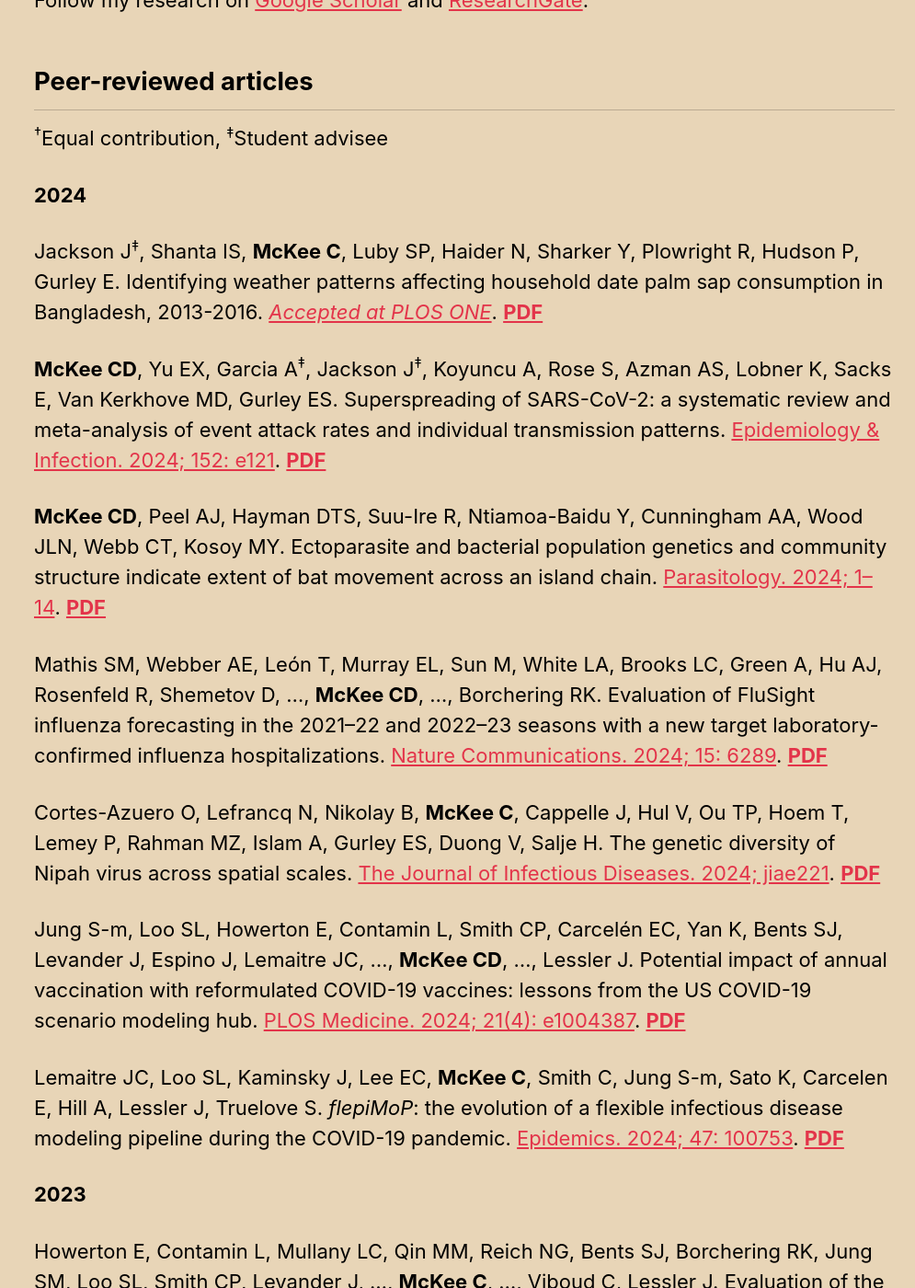
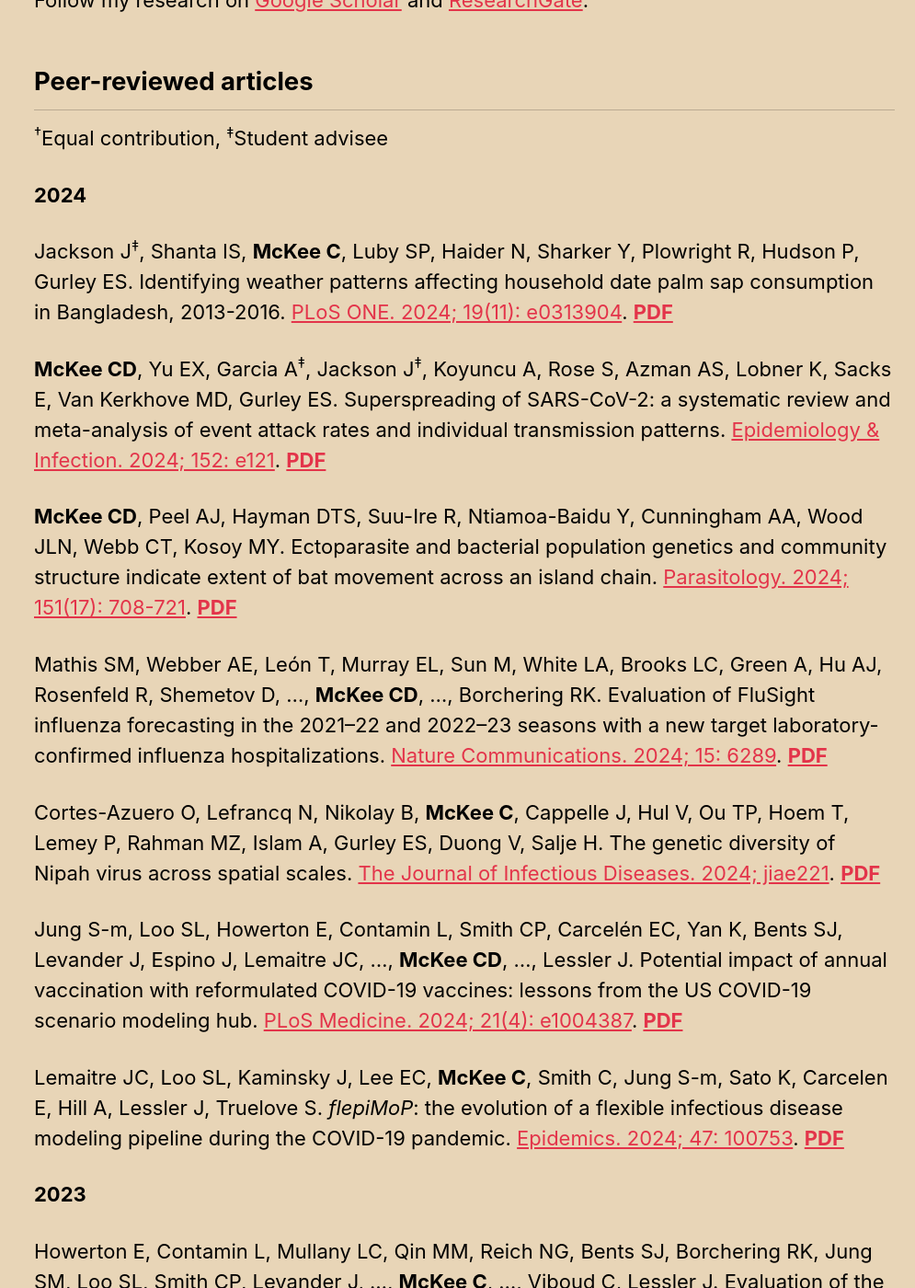
Before and after one commit to clifmckee/clifmckee.github.io, a Jekyll site: the page built from _pages/publications.md, in a window 1280 px wide and 1400 px high, scrolled down 348 px. Shown: the whole window at 92% size, without its empty margins (285-1280 px from the left). Built offline with Jekyll 4.4.1, drawn with Linux system fonts in a browser that asks for light colours; cached includes are drawn as plain includes; some of the changed text lies outside the part shown.

Commit message:
Update CV and pubs 2024-11-21

```diff
--- a/_pages/publications.md
+++ b/_pages/publications.md
@@ -16,17 +16,17 @@
 
 **2024**
 
-Jackson J<sup>‡</sup>, Shanta IS, **McKee C**, Luby SP, Haider N, Sharker Y, Plowright R, Hudson P, Gurley E. Identifying weather patterns affecting household date palm sap consumption in Bangladesh, 2013-2016. [*Accepted at PLOS ONE*](https://doi.org/10.1101/2024.05.06.24306951). [**PDF**](http://clifmckee.github.io/files/2024_Jackson_medRxiv.pdf)
+Jackson J<sup>‡</sup>, Shanta IS, **McKee C**, Luby SP, Haider N, Sharker Y, Plowright R, Hudson P, Gurley ES. Identifying weather patterns affecting household date palm sap consumption in Bangladesh, 2013-2016. [PLoS ONE. 2024; 19(11): e0313904](https://doi.org/10.1371/journal.pone.0313904). [**PDF**](http://clifmckee.github.io/files/2024_Jackson_PLoS_ONE.pdf)
 
 **McKee CD**, Yu EX, Garcia A<sup>‡</sup>, Jackson J<sup>‡</sup>, Koyuncu A, Rose S, Azman AS, Lobner K, Sacks E, Van Kerkhove MD, Gurley ES. Superspreading of SARS-CoV-2: a systematic review and meta-analysis of event attack rates and individual transmission patterns. [Epidemiology & Infection. 2024; 152: e121](https://doi.org/10.1017/S0950268824000955). [**PDF**](http://clifmckee.github.io/files/2024_McKee_Epidemiol_Infect.pdf)
 
-**McKee CD**, Peel AJ, Hayman DTS, Suu-Ire R, Ntiamoa-Baidu Y, Cunningham AA, Wood JLN, Webb CT, Kosoy MY. Ectoparasite and bacterial population genetics and community structure indicate extent of bat movement across an island chain. [Parasitology. 2024; 1–14](https://doi.org/10.1017/S0031182024000660). [**PDF**](http://clifmckee.github.io/files/2024_McKee_Parasitology.pdf)
+**McKee CD**, Peel AJ, Hayman DTS, Suu-Ire R, Ntiamoa-Baidu Y, Cunningham AA, Wood JLN, Webb CT, Kosoy MY. Ectoparasite and bacterial population genetics and community structure indicate extent of bat movement across an island chain. [Parasitology. 2024; 151(17): 708-721](https://doi.org/10.1017/S0031182024000660). [**PDF**](http://clifmckee.github.io/files/2024_McKee_Parasitology.pdf)
 
 Mathis SM, Webber AE, León T, Murray EL, Sun M, White LA, Brooks LC, Green A, Hu AJ, Rosenfeld R, Shemetov D, ..., **McKee CD**, ..., Borchering RK. Evaluation of FluSight influenza forecasting in the 2021–22 and 2022–23 seasons with a new target laboratory-confirmed influenza hospitalizations. [Nature Communications. 2024; 15: 6289](https://doi.org/10.1038/s41467-024-50601-9). [**PDF**](http://clifmckee.github.io/files/2024_Mathis_Nat_Commun.pdf)
 
 Cortes-Azuero O, Lefrancq N, Nikolay B, **McKee C**, Cappelle J, Hul V, Ou TP, Hoem T, Lemey P, Rahman MZ, Islam A, Gurley ES, Duong V, Salje H. The genetic diversity of Nipah virus across spatial scales. [The Journal of Infectious Diseases. 2024; jiae221](https://doi.org/10.1093/infdis/jiae221). [**PDF**](http://clifmckee.github.io/files/2024_Cortes-Azuero_JID.pdf)
 
-Jung S-m, Loo SL, Howerton E, Contamin L, Smith CP, Carcelén EC, Yan K, Bents SJ, Levander J, Espino J, Lemaitre JC, ..., **McKee CD**, ..., Lessler J. Potential impact of annual vaccination with reformulated COVID-19 vaccines: lessons from the US COVID-19 scenario modeling hub. [PLOS Medicine. 2024; 21(4): e1004387](https://doi.org/10.1371/journal.pmed.1004387). [**PDF**](http://clifmckee.github.io/files/2024_Jung_PLoS_Med.pdf)
+Jung S-m, Loo SL, Howerton E, Contamin L, Smith CP, Carcelén EC, Yan K, Bents SJ, Levander J, Espino J, Lemaitre JC, ..., **McKee CD**, ..., Lessler J. Potential impact of annual vaccination with reformulated COVID-19 vaccines: lessons from the US COVID-19 scenario modeling hub. [PLoS Medicine. 2024; 21(4): e1004387](https://doi.org/10.1371/journal.pmed.1004387). [**PDF**](http://clifmckee.github.io/files/2024_Jung_PLoS_Med.pdf)
 
 Lemaitre JC, Loo SL, Kaminsky J, Lee EC, **McKee C**, Smith C, Jung S-m, Sato K, Carcelen E, Hill A, Lessler J, Truelove S. *flepiMoP*: the evolution of a flexible infectious disease modeling pipeline during the COVID-19 pandemic. [Epidemics. 2024; 47: 100753](https://doi.org/10.1016/j.epidem.2024.100753). [**PDF**](http://clifmckee.github.io/files/2024_Lemaitre_Epidemics.pdf)
 
@@ -48,7 +48,7 @@
 
 **McKee CD**<sup>†</sup>, Islam A<sup>†</sup>, Rahman MZ, Khan SU, Rahman M, Satter SM, Islam A, Yinda CK, Epstein JH, Daszak P, Munster VJ, Hudson PJ, Plowright RK, Luby SP, Gurley ES. Nipah virus detection at bat roosts after spillover events, Bangladesh, 2012–2019. [Emerging Infectious Diseases. 2022; 28(7): 1384--1392](https://doi.org/10.3201/eid2807.212614). [**PDF**](http://clifmckee.github.io/files/2022_McKee_EID.pdf)
 
-Rice BL<sup>†</sup>, Lessler J<sup>†</sup>, **McKee C**<sup>†</sup>, Metcalf CJE<sup>†</sup>. Why do some coronaviruses become pandemic threats when others do not? [PLOS Biology. 2022; 20(5): e3001652](https://doi.org/10.1371/journal.pbio.3001652). [**PDF**](http://clifmckee.github.io/files/2022_Rice_PLoS_Biol.pdf)
+Rice BL<sup>†</sup>, Lessler J<sup>†</sup>, **McKee C**<sup>†</sup>, Metcalf CJE<sup>†</sup>. Why do some coronaviruses become pandemic threats when others do not? [PLoS Biology. 2022; 20(5): e3001652](https://doi.org/10.1371/journal.pbio.3001652). [**PDF**](http://clifmckee.github.io/files/2022_Rice_PLoS_Biol.pdf)
 
 Ruiz-Aravena M<sup>†</sup>, **McKee C**<sup>†</sup>, Gamble A, Lunn T, Morris A, Snedden CE, Yinda CK, Port JR, Buchholz DW, Yeo YY, Faust C, ..., Munster VJ, Plowright RK. Ecology, evolution and spillover of coronaviruses from bats. [Nature Reviews Microbiology. 2022; 20: 299--314](https://doi.org/10.1038/s41579-021-00652-2). [**PDF**](http://clifmckee.github.io/files/2022_Ruiz-Aravena_Nat_Rev_Microbiol.pdf)
 
@@ -58,7 +58,7 @@
 
 Islam A, **McKee C**, Ghosh PK, Abedin J, Epstein JH, Daszak P, Luby SP, Khan SU, Gurley ES. Seasonality of date palm sap feeding behavior by bats in Bangladesh. [EcoHealth. 2021; 18: 359--371](https://doi.org/10.1007/s10393-021-01561-9). [**PDF**](http://clifmckee.github.io/files/2021_Islam_EcoHealth.pdf)
 
-Zorrilla VO, Lozano ME, Espada LJ, Kosoy M, **McKee C**, Valdivia HO, Arevalo H, Troyes M, Stoops CA, Fisher ML, Vásquez GM. Comparison of sand fly trapping approaches for vector surveillance of *Leishmania* and *Bartonella* species in ecologically distinct, endemic regions of Peru. [PLOS Neglected Tropical Diseases. 2021; 15(7): e0009517](https://doi.org/10.1371/journal.pntd.0009517). [**PDF**](http://clifmckee.github.io/files/2021_Zorrilla_PLoS_NTD.pdf)
+Zorrilla VO, Lozano ME, Espada LJ, Kosoy M, **McKee C**, Valdivia HO, Arevalo H, Troyes M, Stoops CA, Fisher ML, Vásquez GM. Comparison of sand fly trapping approaches for vector surveillance of *Leishmania* and *Bartonella* species in ecologically distinct, endemic regions of Peru. [PLoS Neglected Tropical Diseases. 2021; 15(7): e0009517](https://doi.org/10.1371/journal.pntd.0009517). [**PDF**](http://clifmckee.github.io/files/2021_Zorrilla_PLoS_NTD.pdf)
 
 **McKee CD**, Islam A, Luby SP, Salje H, Hudson PJ, Plowright RK, Gurley ES. The ecology of Nipah virus in Bangladesh: a nexus of land-use change and opportunistic feeding behavior in bats. [Viruses. 2021; 13(2): 169](https://doi.org/10.3390/v13020169). [**PDF**](http://clifmckee.github.io/files/2021_McKee_Viruses.pdf)
 
@@ -66,7 +66,7 @@
 
 **2020**
 
-Goodrich I, **McKee C**, Kosoy M. *Trypanosoma* (*Herpetosoma*) diversity in rodents and lagomorphs of New Mexico with a focus on epizootological aspects of infection in Southern Plains woodrats (*Neotoma micropus*). [PLOS ONE. 2020; 15(12): e0244803](https://doi.org/10.1371/journal.pone.0244803). [**PDF**](http://clifmckee.github.io/files/2020_Goodrich_PLoS_ONE.pdf)
+Goodrich I, **McKee C**, Kosoy M. *Trypanosoma* (*Herpetosoma*) diversity in rodents and lagomorphs of New Mexico with a focus on epizootological aspects of infection in Southern Plains woodrats (*Neotoma micropus*). [PLoS ONE. 2020; 15(12): e0244803](https://doi.org/10.1371/journal.pone.0244803). [**PDF**](http://clifmckee.github.io/files/2020_Goodrich_PLoS_ONE.pdf)
 
 Rudolf I, Blažejová H, Mendel J, Straková P, Šebesta O, Rettich F, Čabanová V, Miterpáková M, Betášová L, Peško J, Barbušinová E, **McKee C**, Osikowicz L, Šikutová S, Hubálek Z, Kosoy M. *Bartonella* species in medically important mosquitoes, Central Europe. [Parasitology Research. 2020; 119(8): 2713--2717](https://doi.org/10.1007/s00436-020-06732-1). [**PDF**](http://clifmckee.github.io/files/2020_Rudolf_Parasitology_Res.pdf)
 
@@ -92,11 +92,11 @@
 
 **2017**
 
-**McKee CD**, Kosoy MY, Bai Y, Osikowicz LM, Franka R, Gilbert AT, Boonmar S, Rupprecht CE, Peruski LF. Diversity and phylogenetic relationships among *Bartonella* strains from Thai bats. [PLOS ONE. 2017; 12(7): e0181696](https://doi.org/10.1371/journal.pone.0181696). [**PDF**](http://clifmckee.github.io/files/2017_McKee_PLoS_ONE.pdf)
+**McKee CD**, Kosoy MY, Bai Y, Osikowicz LM, Franka R, Gilbert AT, Boonmar S, Rupprecht CE, Peruski LF. Diversity and phylogenetic relationships among *Bartonella* strains from Thai bats. [PLoS ONE. 2017; 12(7): e0181696](https://doi.org/10.1371/journal.pone.0181696). [**PDF**](http://clifmckee.github.io/files/2017_McKee_PLoS_ONE.pdf)
 
-Urushadze L, Bai Y, Osikowicz L, **McKee C**, Sidamonidze K, Putkaradze D, Imnadze P, Kandaurov A, Kuzmin I, Kosoy M. Prevalence, diversity, and host associations of *Bartonella* strains in bats from Georgia (Caucasus). [PLOS Neglected Tropical Diseases. 2017; 11(4): e0005428](https://doi.org/10.1371/journal.pntd.0005428). [**PDF**](http://clifmckee.github.io/files/2017_Urushadze_PLoS_NTD.pdf)
+Urushadze L, Bai Y, Osikowicz L, **McKee C**, Sidamonidze K, Putkaradze D, Imnadze P, Kandaurov A, Kuzmin I, Kosoy M. Prevalence, diversity, and host associations of *Bartonella* strains in bats from Georgia (Caucasus). [PLoS Neglected Tropical Diseases. 2017; 11(4): e0005428](https://doi.org/10.1371/journal.pntd.0005428). [**PDF**](http://clifmckee.github.io/files/2017_Urushadze_PLoS_NTD.pdf)
 
-Bai Y, Urushadze L, Osikowicz L, **McKee C**, Kuzmin I, Kandaurov A, Babuadze G, Natradze I, Imnadze P, Kosoy M. Molecular survey of bacterial zoonotic agents in bats from the country of Georgia (Caucasus). [PLOS ONE. 2017; 12(1): e0171175](https://doi.org/10.1371/journal.pone.0171175). [**PDF**](http://clifmckee.github.io/files/2017_Bai_PLoS_ONE.pdf)
+Bai Y, Urushadze L, Osikowicz L, **McKee C**, Kuzmin I, Kandaurov A, Babuadze G, Natradze I, Imnadze P, Kosoy M. Molecular survey of bacterial zoonotic agents in bats from the country of Georgia (Caucasus). [PLoS ONE. 2017; 12(1): e0171175](https://doi.org/10.1371/journal.pone.0171175). [**PDF**](http://clifmckee.github.io/files/2017_Bai_PLoS_ONE.pdf)
 
 **2016**
 
@@ -106,7 +106,7 @@
 
 Zinzow-Kramer WM, Horton BM, **McKee CD**, Michaud JM, Tharp GK, Thomas JW, Tuttle EM, Yi S, Maney DL. Genes located in a chromosomal inversion are correlated with territorial song in white-throated sparrows. [Genes, Brain and Behavior. 2015; 14(8): 641--654](https://doi.org/10.1111/gbb.12252). [**PDF**](http://clifmckee.github.io/files/2015_ZinzowKramer_GBB.pdf)
 
-Bai Y, Hayman DTS, **McKee CD**, Kosoy MY. Classification of *Bartonella* strains associated with straw-colored fruit bats (*Eidolon helvum*) across Africa using a multi-locus sequence typing platform. [PLOS Neglected Tropical Diseases. 2015; 9(1): e0003478](https://doi.org/10.1371/journal.pntd.0003478). [**PDF**](http://clifmckee.github.io/files/2015_Bai_PLoS_NTD.pdf)
+Bai Y, Hayman DTS, **McKee CD**, Kosoy MY. Classification of *Bartonella* strains associated with straw-colored fruit bats (*Eidolon helvum*) across Africa using a multi-locus sequence typing platform. [PLoS Neglected Tropical Diseases. 2015; 9(1): e0003478](https://doi.org/10.1371/journal.pntd.0003478). [**PDF**](http://clifmckee.github.io/files/2015_Bai_PLoS_NTD.pdf)
 
 ## Preprints
 
```
Also changed, not shown: 2 other files.
